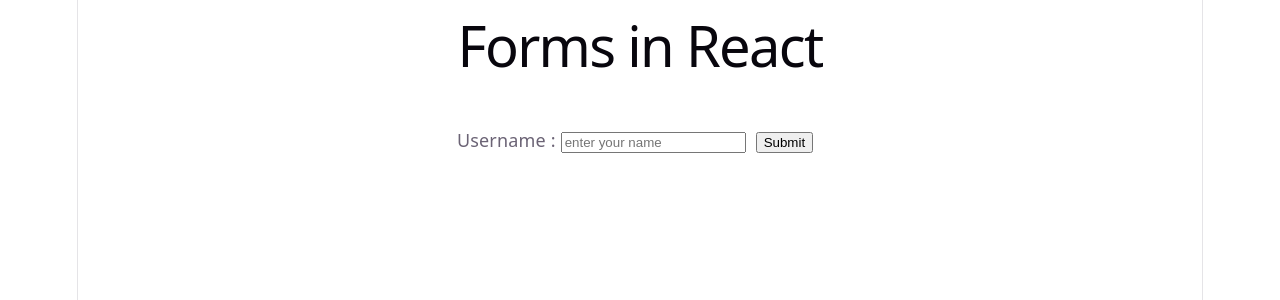
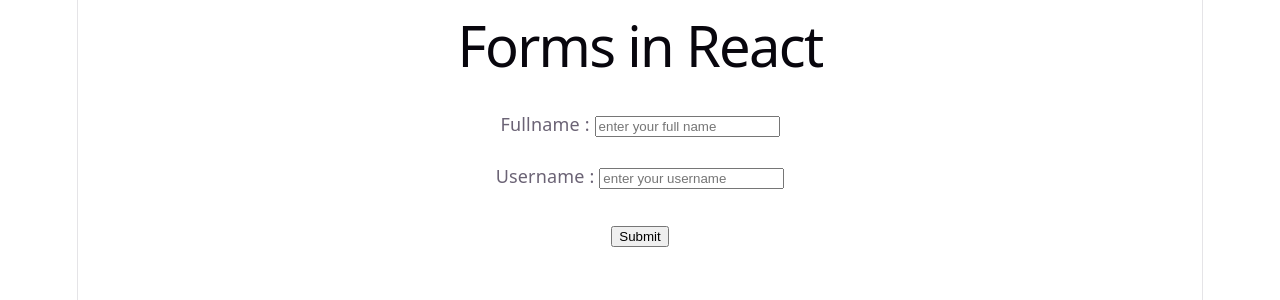
Before and after one commit to Saurav-S-Mehta-07/React_Series, a React (Vite) app in the folder form-in-react/: page / in a window 1280 px wide. Shown: the top 300 px of the page. Built offline with nearby package versions, Linux system fonts and the light colour scheme.

Commit message:
multiple input

```diff
--- a/form-in-react/src/Form.jsx
+++ b/form-in-react/src/Form.jsx
@@ -1,7 +1,9 @@
 import { useState } from "react"
 
 export default () => {
-    let [fullName, setFullName] = useState("")
+    let [fullname, setFullName] = useState("")
+    let [username, setUserName] = useState("")
+
     const handleFullName = (event)=>{
         console.log(event.target.value);
         setFullName(event.target.value);
@@ -10,14 +12,30 @@ export default () => {
     const handleForm = (event)=>{
         event.preventDefault();
         setFullName("");
+        setUserName("");
         console.log("form submitted");
     }
 
+    const handleUserName = (event)=>{
+        setUserName(event.target.value);
+    }
+
+
     return(
         <form action="" onSubmit={handleForm}>
-            <h1>{fullName && fullName}</h1>
+            <h2>{fullname && fullname}</h2>
+            <h3>{username && "@" + username}</h3>
+
+            <label htmlFor="fullname">Fullname : </label>
+            <input type="text" placeholder="enter your full name" id="fullname" value={fullname} onChange={handleFullName}/>
+              <br />
+              <br />
+
             <label htmlFor="username">Username : </label>
-            <input type="text" placeholder="enter your name" id="username" value={fullName} onChange={handleFullName}/>
+            <input type="text" placeholder="enter your username" id="username" value={username} onChange={handleUserName}/>
+            <br />
+              <br />
+
             <button style={{margin:"10px"}}>Submit</button>
         </form>
     )
```
